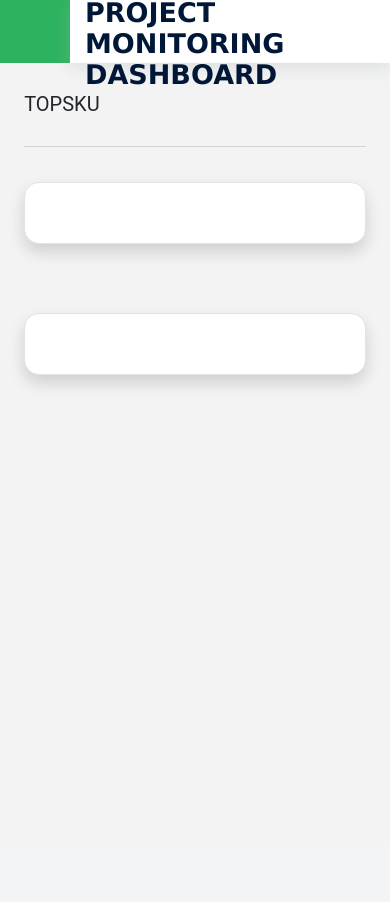
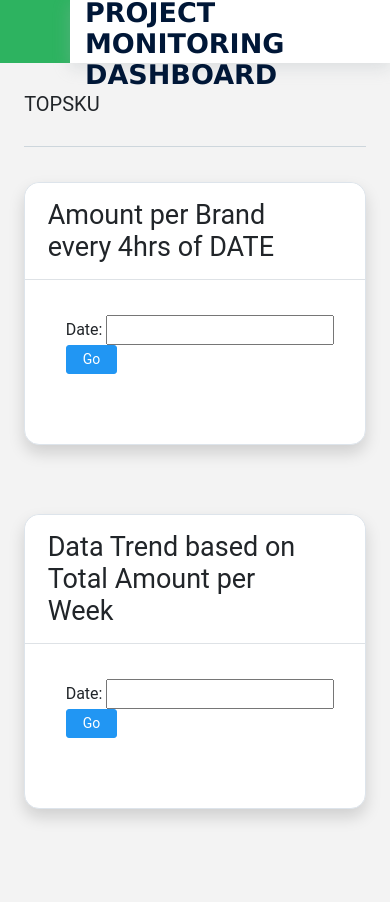
Before and after one commit to kyleRegino/Dashboard, a Flask app: page /topsku in a window 390 px wide. Before the commit the page ends 387 px from the top, so only its background shows below. Run offline with Flask 2, Linux system fonts and the light colour scheme; data that the repository does not hold is empty; parts of the project's set-up code (start-up, migrations or seed data) failed here and were passed over; some libraries are stand-ins or nearby versions; some web fonts are replaced.

Commit message:
changes in function of topsku

```diff
--- a/smartdashboard/dq_checks/routes.py
+++ b/smartdashboard/dq_checks/routes.py
@@ -50,7 +50,6 @@ def dqchecks_overview_hive_js():
     variance_voice = init_list(len_date)
     variance_sms = init_list(len_date)
     variance_clr = init_list(len_date)
-
 
     for i, d in enumerate(dates):
         date_list[i] = format_date(d[0],period_select)
@@ -305,6 +304,8 @@ def dqchecks_manvshive_js():
             clr_variance[r.processing_hour] = (str(r.variance))
 
 
+
+
     result_set = {
         "com_manifest": com_manifest,
         "com_t1": com_t1,
--- a/smartdashboard/static/js/topsku.js
+++ b/smartdashboard/static/js/topsku.js
@@ -1,4 +1,4 @@
-var cdr_types = ["home", "smart bro prepaid", "smart prepaid", "sun bwl flp", "sun bwl prepaid"];
+var cdr_types = ["home", "smart bro prepaid", "smart prepaid", "sun bw flp", "sun bw prepaid", "sun flp", "sun prepaid", "tnt"]; //
 var series_hour = [];
 var series_day = [];
 
@@ -8,12 +8,13 @@ $.ajax({
     dataType: "json"
 }).done(function (data) {
 
+  // PER HOUR
   for (c of cdr_types){
     var brand = c;
     series_hour.push({
         name: brand,
         data: data[brand],
-        type: 'column'
+        type: 'bar'
     });
   }
   series_hour.push({
@@ -37,6 +38,7 @@ $.ajax({
         endingShape: 'rounded'
       },
     },
+    colors: ['#77B6EA', '#545454', "#00E676", "#FFEA00", "#FFA06D", "#718792", "#D50000", "#D500F9", "#1A237E", "#4E342E"],
     dataLabels: {
       enabled: false,
     },
@@ -55,11 +57,11 @@ $.ajax({
     fill: {
       opacity: 1
     },
-    title: {
-      text: 'Amount per Brand every 4hrs',
-      align: 'left',
-      offsetX: 110
-    },
+    // title: {
+    //   text: 'Amount per Brand every 4hrs',
+    //   align: 'left',
+    //   offsetX: 110
+    // },
     xaxis: {
       categories: ['0500H', '0900H', '1300H', '1700H', '2100H', '0100H'],
     },
@@ -68,52 +70,52 @@ $.ajax({
   chart.render();
 
   // PER DAY
-  var options_day = {
-    series: [{
-      name: 'Total Amount per Day',
-      data: data['total_day'],
-      type: 'bar'
-    }],
-    chart: {
-      height: 350,
-      type: 'line',
-    },
-    plotOptions: {
-      bar: {
-        // horizontal: false,
-        columnWidth: '5%',
-        endingShape: 'rounded'
-      },
-    },
-    dataLabels: {
-      enabled: false,
-    },
-    stroke: {
-      show: true,
-      width: 2,
-      curve: 'smooth'
-    },
-    grid: {
-      borderColor: '#e7e7e7',
-      row: {
-        colors: ['#f3f3f3', 'transparent'],
-        opacity: 0.5
-      },
-    },
-    fill: {
-      opacity: 1
-    },
-    title: {
-      text: 'Amount of Brands Weekly',
-      align: 'left',
-      offsetX: 110
-    },
-    xaxis: {
-      categories: ['Monday', 'Tuesday', 'Wednesday', 'Thursday', 'Friday', 'Saturday', 'Sunday'],
-    },
-  };
-  var day = new ApexCharts(document.querySelector("#topsku_day"), options_day);
-  day.render();
+  // var options_day = {
+  //   series: [{
+  //     name: 'Total Amount per Day',
+  //     data: data['total_day'],
+  //     type: 'bar'
+  //   }],
+  //   chart: {
+  //     height: 350,
+  //     type: 'line',
+  //   },
+  //   plotOptions: {
+  //     bar: {
+  //       // horizontal: false,
+  //       columnWidth: '5%',
+  //       endingShape: 'rounded'
+  //     },
+  //   },
+  //   dataLabels: {
+  //     enabled: false,
+  //   },
+  //   stroke: {
+  //     show: true,
+  //     width: 2,
+  //     curve: 'smooth'
+  //   },
+  //   grid: {
+  //     borderColor: '#e7e7e7',
+  //     row: {
+  //       colors: ['#f3f3f3', 'transparent'],
+  //       opacity: 0.5
+  //     },
+  //   },
+  //   fill: {
+  //     opacity: 1
+  //   },
+  //   title: {
+  //     text: 'Amount of Brands Weekly',
+  //     align: 'left',
+  //     offsetX: 110
+  //   },
+  //   xaxis: {
+  //     categories: ['Monday', 'Tuesday', 'Wednesday', 'Thursday', 'Friday', 'Saturday', 'Sunday'],
+  //   },
+  // };
+  // var day = new ApexCharts(document.querySelector("#topsku_day"), options_day);
+  // day.render();
 
 
 });
--- a/smartdashboard/templates/dqchecks_manvshive.html
+++ b/smartdashboard/templates/dqchecks_manvshive.html
@@ -140,7 +140,7 @@
                     <div class="card-body pb-0">
                         <form action="" method="post" autocomplete="off" id="cdr_date_form_hive">
                             Date:
-                            <input type="text" name="cdr_date_hive" id="cdr_date" size="12" required>
+                            <input type="text" name="cdr_date_hive" id="cdr_date" size="7" required>
                             <button type="submit" value="Go" class="btn btn-primary " name="">Submit</button>
                             <a class="btn btn-outline-primary" href="{{ url_for('dq_blueprint.dq_manvshive')}}">
                                 <i class="mdi mdi-home-outline"></i>Home
--- a/smartdashboard/templates/topsku_talend.html
+++ b/smartdashboard/templates/topsku_talend.html
@@ -15,15 +15,28 @@
 <div class='row'>
     <div class="col-md-12 grid-margin">
         <div class="card shadow mb-4 card-border">
-            <!-- <div class="card-header py-3">
+            <div class="card-header py-3 card-border-header">
                 <div class="row-1 align-items-end">
                     <div class="col-11">
-                        <h1 class="h3 text-gray-800">TOPSKU</h1>
+                        <h1 class="h3 text-gray-800">Amount per Brand every 4hrs of DATE</h1>
                     </div>
                 </div>
-            </div> -->
+            </div>
             <div class="card-body ">
-                <div id="topsku"></div>
+                <div class="row">
+                    <div class="col-md-7 date-1">
+                        <form action="" method="post" id="hive_overview_form" autocomplete="off">
+                            Date:
+                            <input type="text" name="datetimepickermin" id="min_hive" value="{{ minDate }}" required>
+                            <input type="submit" id="search" value="Go" class="btn btn-primary " name="" />
+                        </form>
+                    </div>
+                </div>
+                <div class="row">
+                    <div class="col-md-12">
+                        <div id="topsku"></div>
+                    </div>
+                </div>
             </div>
         </div>
     </div>
@@ -32,15 +45,28 @@
 <div class='row'>
     <div class="col-md-12 grid-margin">
         <div class="card shadow mb-4 card-border">
-            <!-- <div class="card-header py-3">
+            <div class="card-header py-3 card-border-header">
                 <div class="row-1 align-items-end">
                     <div class="col-11">
-                        <h1 class="h3 text-gray-800">TOPSKU</h1>
+                        <h1 class="h3 text-gray-800">Data Trend based on Total Amount per Week</h1>
                     </div>
                 </div>
-            </div> -->
+            </div>
             <div class="card-body ">
-                <div id="topsku_day"></div>
+                <div class="row">
+                    <div class="col-md-7 date-1">
+                        <form action="" method="post" id="hive_overview_form" autocomplete="off">
+                            Date:
+                            <input type="text" name="datetimepickermin" id="min_hive" value="{{ minDate }}" required>
+                            <input type="submit" id="search" value="Go" class="btn btn-primary " name="" />
+                        </form>
+                    </div>
+                </div>
+                <div class="row">
+                    <div class="col-md-12">
+                        <div id="topsku_day"></div>
+                    </div>
+                </div>
             </div>
         </div>
     </div>
--- a/smartdashboard/topsku/routes.py
+++ b/smartdashboard/topsku/routes.py
@@ -1,9 +1,9 @@
 from flask import render_template, request, url_for, jsonify, Response, Blueprint
 from smartdashboard import session, top_sku_talendfc
-from smartdashboard.utils import init_list
 from datetime import date
 from sqlalchemy.sql import func
 from sqlalchemy import or_, and_
+from smartdashboard.utils import format_date, init_list
 
 topsku_blueprint = Blueprint('topsku_blueprint', __name__)
 
@@ -18,48 +18,64 @@ def topsku_js():
     else:
         query_date = date.today()
 
-    results = session.query(top_sku_talendfc).all()
-    home = []
-    smart_bro_prepaid = []
-    smart_prepaid = []
-    sun_bwl_flp = []
-    sun_bwl_prepaid = []
+    dates = session.query(top_sku_talendfc.processing_dthr).filter(top_sku_talendfc.txn_date == query_date).group_by(top_sku_talendfc.processing_dthr).all()
+    amounts = session.query(top_sku_talendfc.processing_dthr, top_sku_talendfc.brand, top_sku_talendfc.txn_amount).filter(top_sku_talendfc.txn_date == query_date).all()
+    len_date = len(dates)
+
+    date_list = init_list(len_date)
+    home = init_list(len_date)
+    smart_bro_prepaid = init_list(len_date)
+    smart_prepaid = init_list(len_date)
+    sun_bwl_flp = init_list(len_date)
+    sun_bwl_prepaid = init_list(len_date)
+    sun_flp = init_list(len_date)
+    sun_prepaid = init_list(len_date)
+    tnt = init_list(len_date)
+
     total_hour = []
     total_day = []
 
-    for r in results:
-        if r.brand == "HOME":
-            home.append(str(r.txn_amount))
-        elif r.brand == "SMART BRO PREPAID":
-            smart_bro_prepaid.append(str(r.txn_amount))
-        elif r.brand == "SMART PREPAID":
-            smart_prepaid.append(str(r.txn_amount))
-        elif r.brand == "SUN BW FLP":
-            sun_bwl_flp.append(str(r.txn_amount))
-        elif r.brand == "SUN BW PREPAID":
-            sun_bwl_prepaid.append(str(r.txn_amount))
+    for i, d in enumerate(dates):
+        for v in amounts:
+            if v.brand == "HOME" and v[0] == d[0]:
+                home[i] = str(v[2])
+            elif v.brand == "SMART BRO PREPAID" and v[0] == d[0]:
+                smart_bro_prepaid[i] = str(v[2])
+            elif v.brand == "SMART PREPAID" and v[0] == d[0]:
+                smart_prepaid[i] = str(v[2])
+            elif v.brand == "SUN BW FLP" and v[0] == d[0]:
+                sun_bwl_flp[i] = str(v[2])
+            elif v.brand == "SUN BW PREPAID" and v[0] == d[0]:
+                sun_bwl_prepaid[i] = str(v[2])
+            elif v.brand == "SUN FLP" and v[0] == d[0]:
+                sun_flp[i] = str(v[2])
+            elif v.brand == "SUN PREPAID" and v[0] == d[0]:
+                sun_prepaid[i] = str(v[2])
+            elif v.brand == "TNT" and v[0] == d[0]:
+                tnt[i] = str(v[2])
 
     #per hour run
-    total_hour_query = session.query(top_sku_talendfc).with_entities(top_sku_talendfc.processing_dthr).distinct()
+    total_hour_query = session.query(top_sku_talendfc).filter(top_sku_talendfc.txn_date == query_date).with_entities(top_sku_talendfc.processing_dthr).distinct()
     for hour in total_hour_query:
         hours = session.query(func.sum(top_sku_talendfc.txn_amount)).filter(top_sku_talendfc.processing_dthr == hour).scalar()
         total_hour.append(hours)
-
-    print(total_hour)
 
     #per day run
     total_day_query = session.query(top_sku_talendfc).with_entities(top_sku_talendfc.txn_date).distinct()
     for day in total_day_query:
         days = session.query(func.sum(top_sku_talendfc.txn_amount)).filter(top_sku_talendfc.txn_date == day).scalar()
         total_day.append(days)
-    print(total_day)
+    # print(total_day)
 
     result_set = {
         "home": home,
         "smart bro prepaid": smart_bro_prepaid,
         "smart prepaid": smart_prepaid,
-        "sun bwl flp": sun_bwl_flp,
-        "sun bwl prepaid": sun_bwl_prepaid,
+        "sun bw flp": sun_bwl_flp,
+        "sun bw prepaid": sun_bwl_prepaid,
+        "sun flp": sun_flp,
+        "sun prepaid": sun_prepaid,
+        "tnt": tnt,
         "total_hour": total_hour,
         "total_day": total_day
     }
```
Also changed, not shown: smartdashboard/dashboard/routes.py (+14 -11 lines), smartdashboard/long_running_jobs/routes.py (+3 -7 lines), smartdashboard/models.py (+6 -6 lines), smartdashboard/static/js/dashboard.js (+4 -4 lines), smartdashboard/templates/dashboard.html (+5 -3 lines), smartdashboard/templates/longrunningjobs.html (+8 -8 lines).
